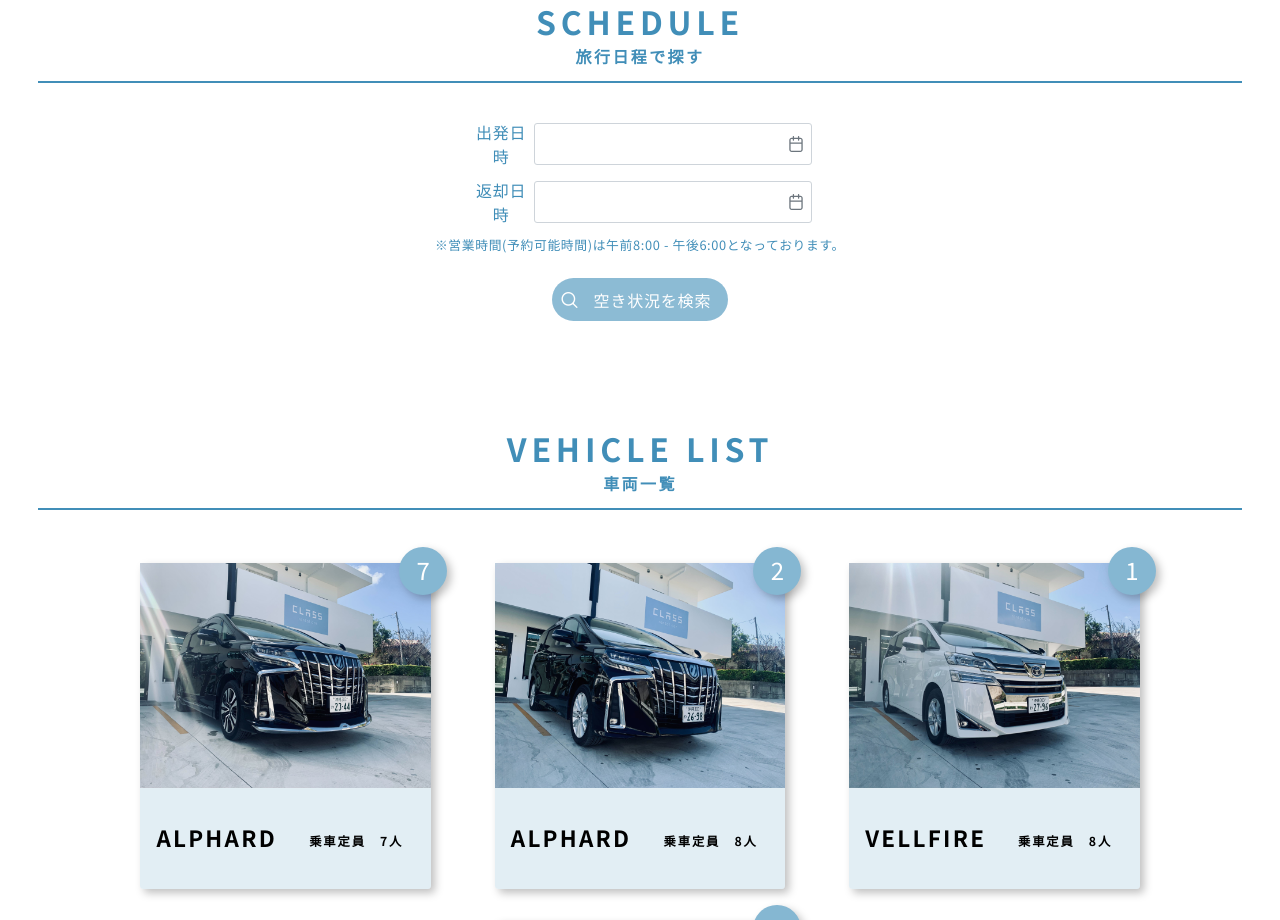
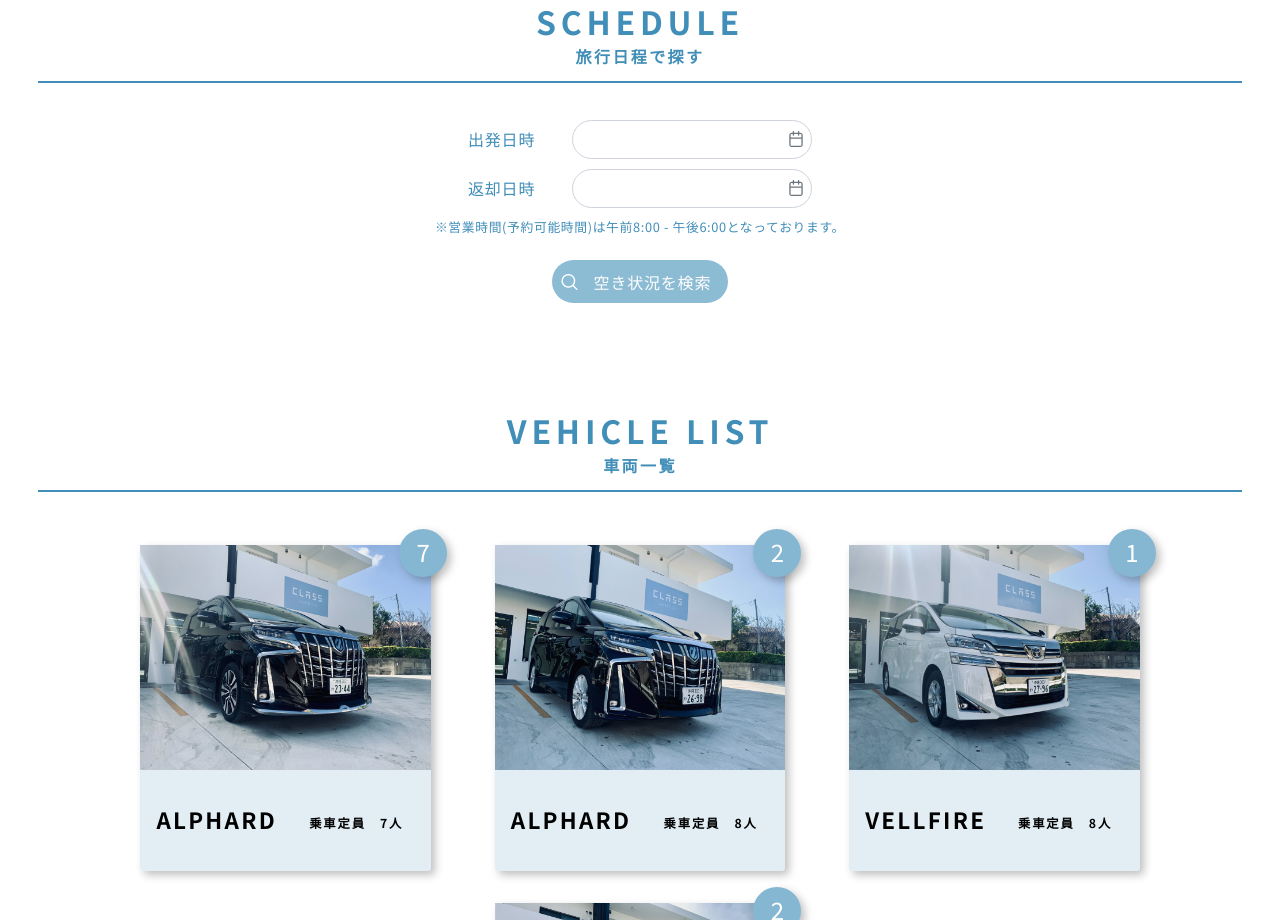
Before and after one commit to kentheboy/khufu-front-end, a Vue app: page / in a window 1280 px wide. Shown: the part 880-1800 px from the top of the page. Built offline with nearby package versions, Linux system fonts and the light colour scheme.

Commit message:
adjust calendar datepicker component css

```diff
--- a/src/primevue-custom.scss
+++ b/src/primevue-custom.scss
@@ -23,6 +23,23 @@
         width: auto;
     }
 
+}
+
+// Availability Search Calendar picker
+.datetimepicker-selector {
+    .p-calendar {
+        input {
+            font-size: .9rem;
+            width: 15rem;
+            border-radius: 2rem;
+            letter-spacing: 0.05em;
+            padding-left: 1rem;
+            cursor: pointer;
+        }
+    }
+}
+.p-datepicker {
+    border-radius: 1rem;
 }
 
 // Dialog
```
